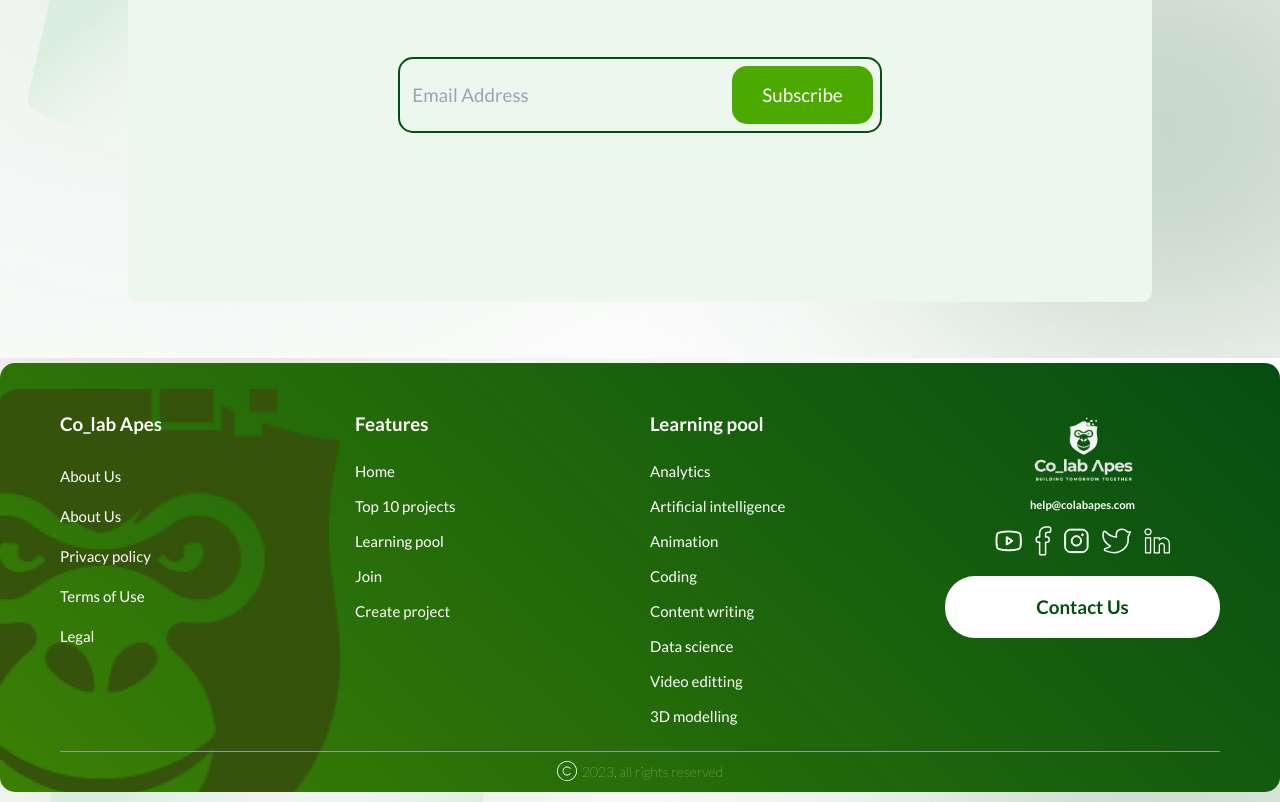
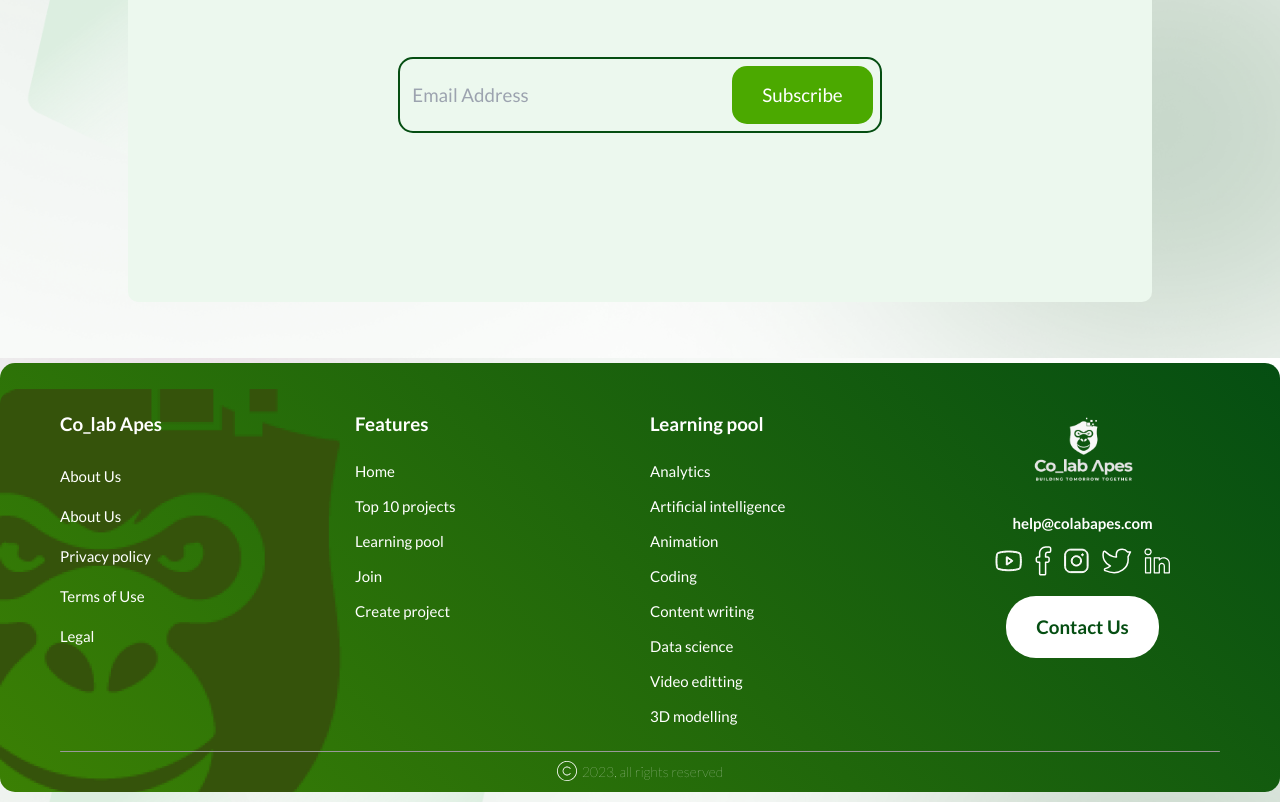
Before and after one commit to Colab-Apes/new_landing_page, a React (Vite) app: page / in a window 1280 px wide. Shown: the part 6842-7644 px from the top of the page. Built offline with nearby package versions, Linux system fonts and the light colour scheme.

Commit message:
almost done with footer

```diff
--- a/src/App.jsx
+++ b/src/App.jsx
@@ -692,7 +692,7 @@ function App() {
           </div>
         </Section> */}
 
-        <Section backgroundImg={bg} className="h-fit  mx-auto">
+        <Section backgroundImg={bg} className="h-fit  mx-auto w-full">
           <footer className=" mt-2 container    pb-2 px-5 lg:px-10 w-full rounded-[15px]  graid relative mb-4 z-[1]  xl:px-24">
             <img
               src={ape}
@@ -731,7 +731,7 @@ function App() {
                   alt=""
                   className="z-[2] w-[10rem] object-contain"
                 />
-                <p className="mt-5 font-semibold xl:font-bold xl:text-lg">
+                <p className="mt-5 font-semibold xl:font-bold xl:text-2xl xl:mt-12">
                   help@colabapes.com
                 </p>
                 <div className="socials flex items-center justify-end gap-5 mt-5">
@@ -751,7 +751,7 @@ function App() {
                     <img src={linkedin} alt="Linkedin" className="w-full" />
                   </div>
                 </div>
-                <button className=" w-full font-bold text-3xl lg:px-12 py-8 mt-8 z-[3] text-[#054E12] bg-white rounded-[30px] font-latoxl:mt-20">
+                <button className=" font-[700] text-3xl lg:px-12 py-8 mt-8 z-[3] text-[#054E12] bg-white rounded-[30px] font-latoxl:mt-20">
                   Contact Us
                 </button>
               </div>
```
